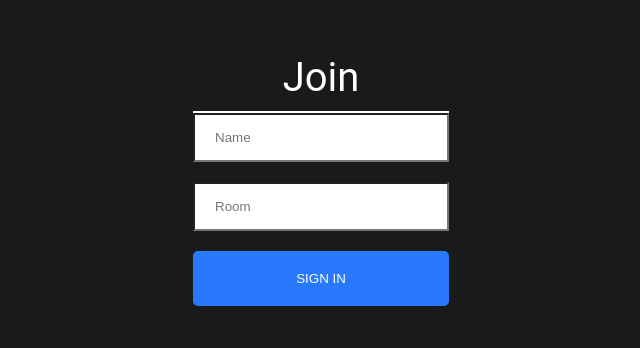
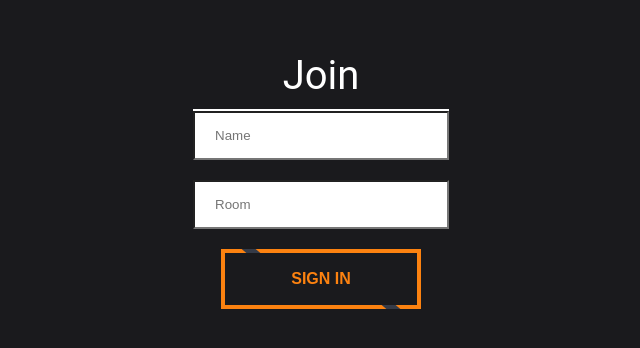
Before and after one commit to akshaydonhe12/Chat-Application, a React (Create React App) app in the folder client/: page / in a window 1280 px wide. Shown: the part 220-568 px from the top of the page, without its empty margins (319-959 px from the left). Built offline with nearby package versions, Linux system fonts and the light colour scheme.

Commit message:
button-change

```diff
--- a/client/src/components/Join/Join.css
+++ b/client/src/components/Join/Join.css
@@ -38,6 +38,8 @@ html, body {
     border-bottom: 2px solid white;
   }
 
+
+  /*
   .button {
       color: #fff !important;
       text-transform: uppercase;
@@ -48,7 +50,51 @@ html, body {
       display: inline-block;
       border: none;
       width: 100%;
+  }*/
+
+
+
+  .button{
+    width: 200px;
+    height: 60px;
+    background: none;
+    border: 4px solid;
+    color: #fc8210;
+    font-weight: 700;
+    text-transform: uppercase;
+    cursor: pointer;
+    font-size: 16px;
+    position: relative;
   }
+
+  .button::before,.button::after{
+    content: "";
+    position: absolute;
+    width: 14px;
+    height: 4px;
+    background: #353b48;
+    transform: skewX(50deg);
+    transition: .4s linear;
+  }
+
+  .button::before{
+    top: -4px;
+    left: 10%;
+  }
+
+  .button::after{
+    bottom: -4px;
+    right: 10%;
+  }
+
+  .button:hover::before{
+    left: 80%;
+  }
+
+  .button:hover::after{
+    right: 80%;
+  }
+
 
   .mt-20 {
     margin-top: 20px;
```
